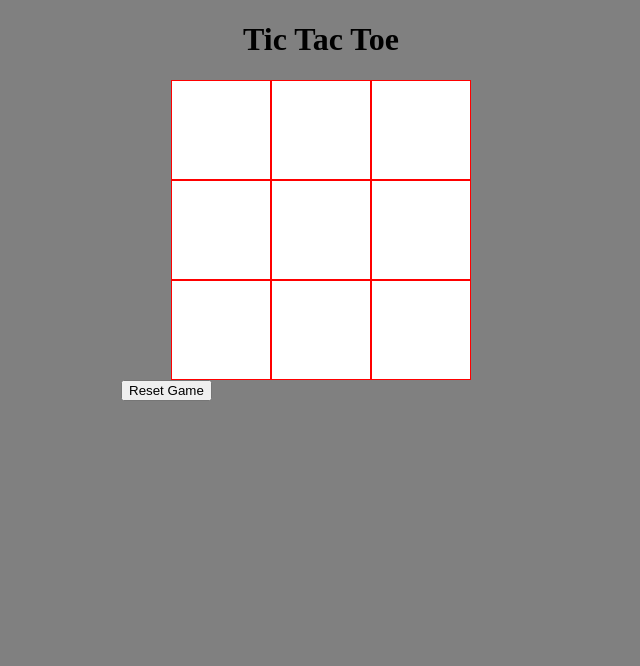
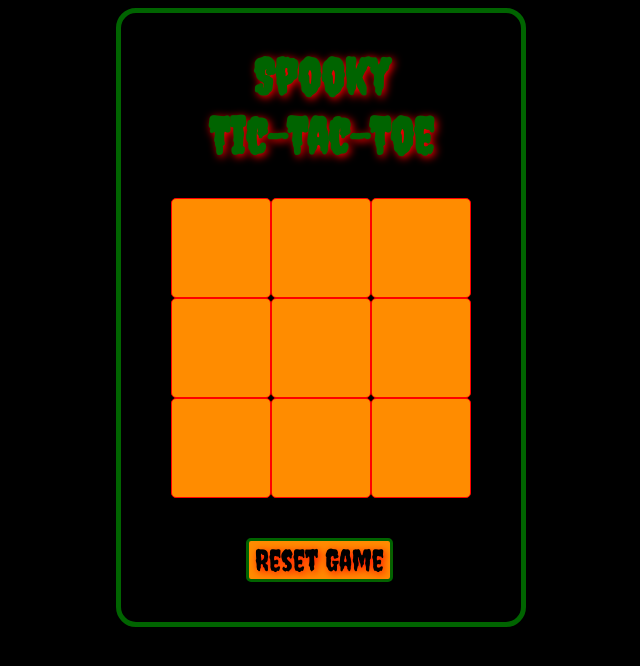
Before and after one commit to leifehetland/tictactoe, a plain HTML site: page index.html in a window 1280 px wide. Shown: the whole page, without its empty margins (319-959 px from the left). Drawn offline with Linux system fonts and the light colour scheme; a web font is replaced by a local one.

Commit message:
made css ready for October

```diff
--- a/index.html
+++ b/index.html
@@ -3,11 +3,14 @@
 <head>
     <title>Tic Tac Toe</title>
     <!-- <link rel="stylesheet" type="text/css" href="normalize.css"> -->
+
+    <link href="http://fonts.googleapis.com/css?family=Creepster|Londrina+Solid|Timmana|Lemon|Press+Start+2P|Open+Sans" rel="stylesheet" type="text/css">
+
     <link rel="stylesheet" type="text/css" href="main.css">
 </head>
 <body>
     <div class="container">
-        <h1>Tic Tac Toe</h1>
+        <h1 >Spooky<br>Tic-Tac-Toe</h1>
             <ul class ="board">
                 <li class="square" id="0"></li>
                 <li class="square" id="1"></li>
--- a/main.css
+++ b/main.css
@@ -1,14 +1,22 @@
 body {
-    background-color:grey;
+    background-color: black;
+    font-family: 'Creepster', sans-serif;
+    color: darkgreen;
 }
 
 .container {
     width:400px;
     margin:0 auto;
+    border: 5px solid darkgreen;
+    border-radius: 20px;
 }
+
+
 
 h1 {
     text-align:center;
+    text-shadow: 2px 2px 8px red;
+    font-size: 50px;
 }
 
 .board {
@@ -16,10 +24,11 @@ h1 {
     width:300px;
     margin:0 auto;
     padding:0;
+
 }
 
 .board li {
-    background-color: white;
+    background-color: darkorange;
     list-style:none;
     overflow:hidden;
     display:block;
@@ -29,6 +38,8 @@ h1 {
     border:1px solid red;
     -moz-box-sizing: border-box;
     box-sizing: border-box;
+    text-shadow: 2px 2px 10px red;
+    border-radius: 5px;
 }
 
 .square {
@@ -36,6 +47,17 @@ h1 {
     font-size:5em;
 }
 
-.reset{
+button{
+    font-family: 'Creepster', sans-serif;
+    text-align: center;
+    border-radius: 5px;
+    font-size: 30px;
+    text-shadow: 2px 2px 8px red;
+    background-color: darkorange;
+    color: black;
+    margin-top: 40px;
+    margin-left: 125px;
+    margin-bottom: 40px;
+    border: 3px solid darkgreen;
 
 }
```
